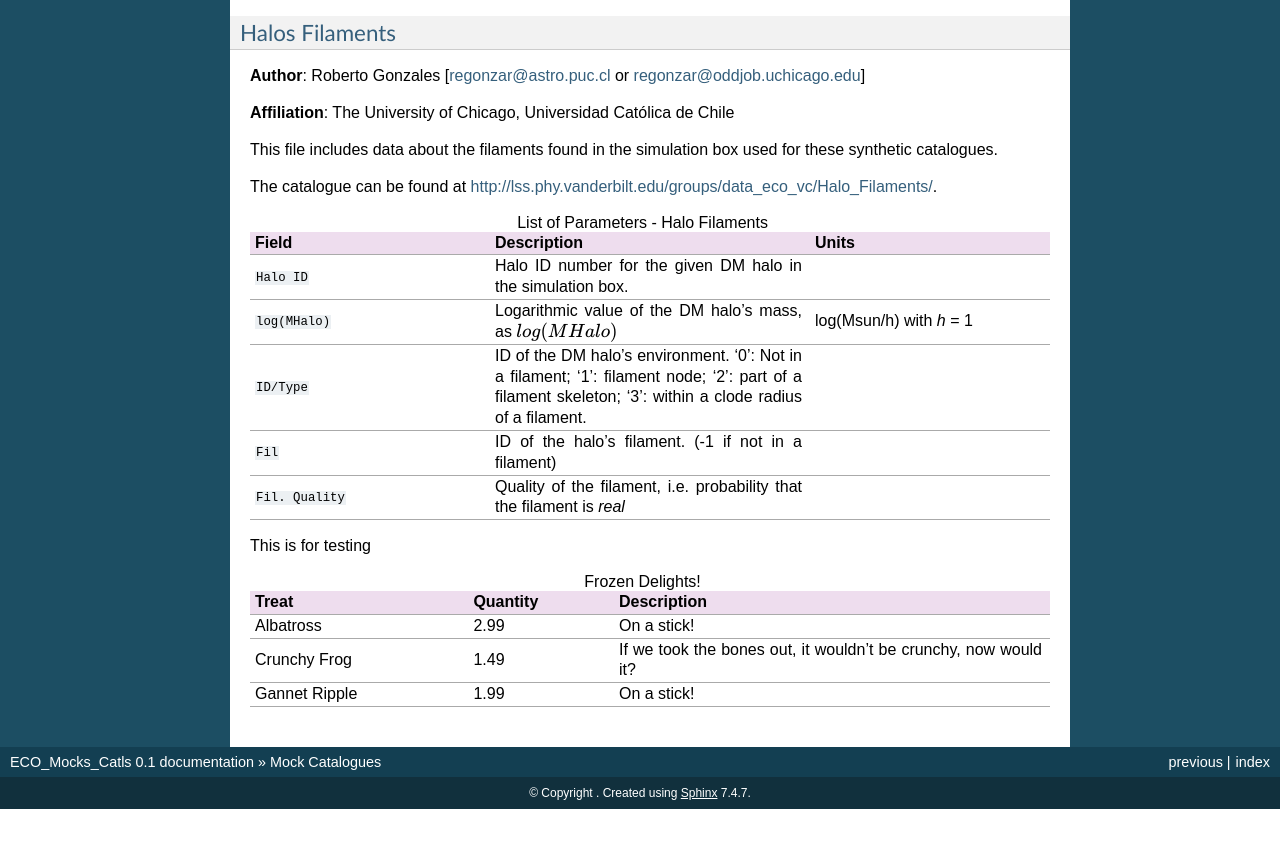
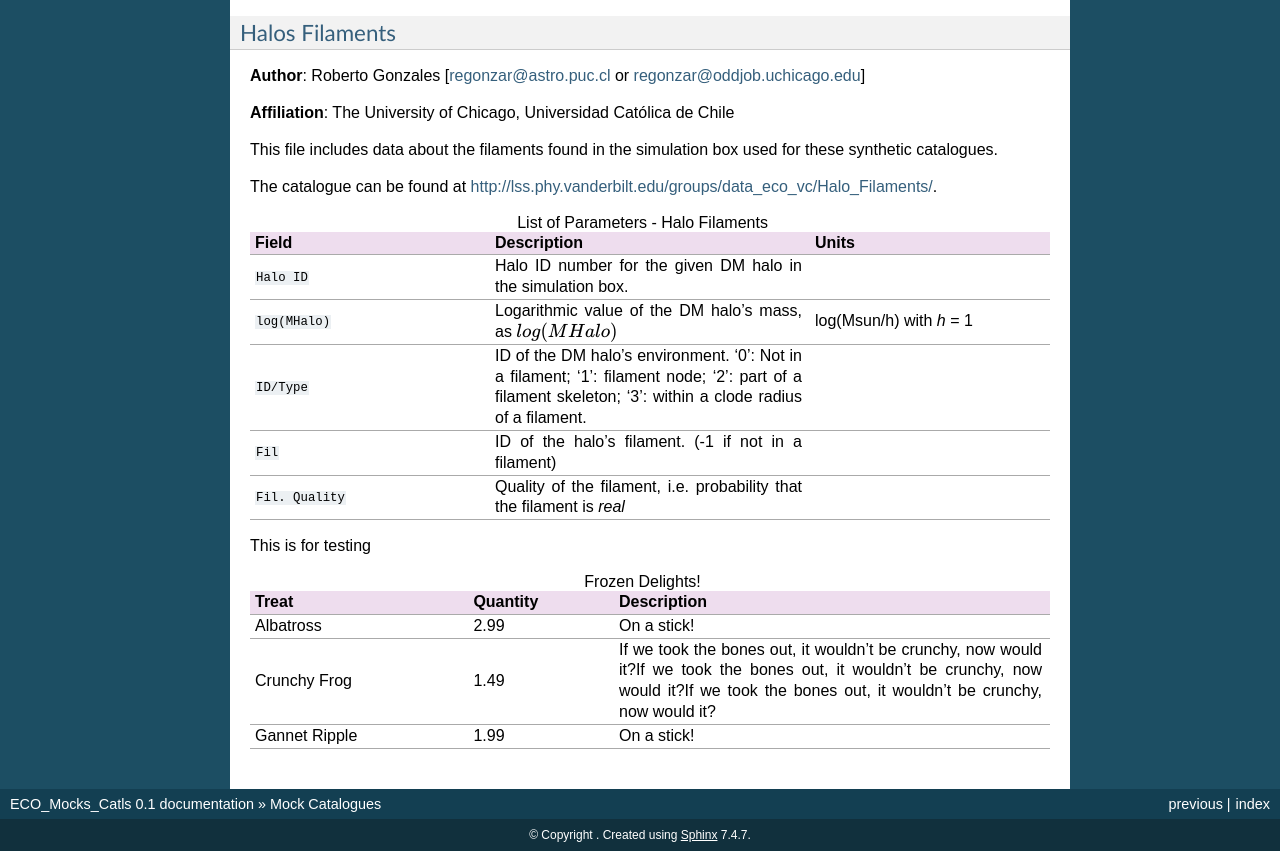
Before and after one commit to MehnaazAsad/ECO_Mocks_Catls_bias, a Sphinx documentation site: the page built from docs/mock_catalogues/mock_catalogues.rst, in a window 1280 px wide and 900 px high, scrolled down 6250 px, cut to the strip 49-900 px from the top of the window. Built offline with Sphinx 7.4.7, drawn with Linux system fonts in a browser that asks for light colours; before the commit the page ends 7108 px from its top, so only the background shows below that.

Commit message:
making line much longer

```diff
--- a/docs/mock_catalogues/mock_catalogues.rst
+++ b/docs/mock_catalogues/mock_catalogues.rst
@@ -273,5 +273,7 @@ This is for testing
 
     "Albatross", 2.99, "On a stick!"
     "Crunchy Frog", 1.49, "If we took the bones out, it wouldn't be
+    crunchy, now would it?If we took the bones out, it wouldn't be
+    crunchy, now would it?If we took the bones out, it wouldn't be
     crunchy, now would it?"
     "Gannet Ripple", 1.99, "On a stick!"
```
